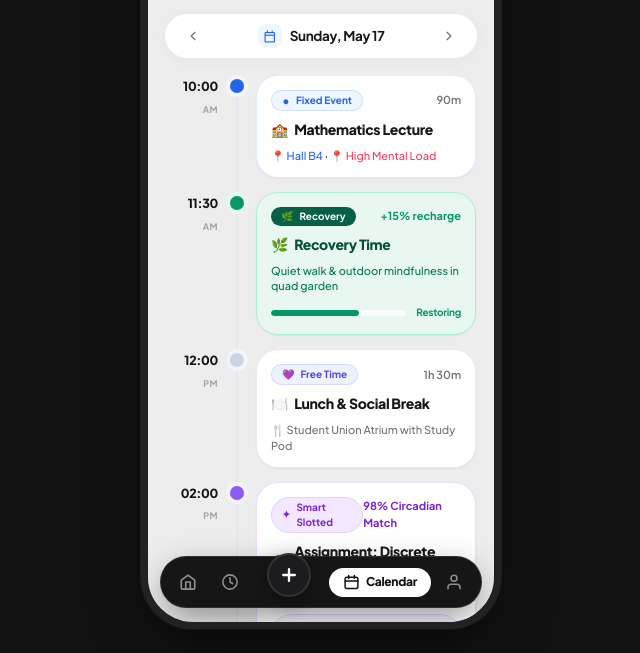
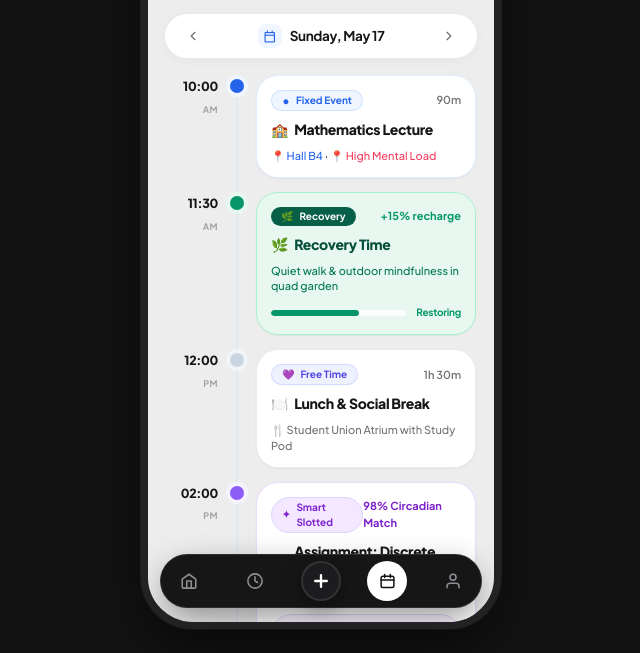
Before and after one commit to Jin-0804/daily-flow, a plain HTML site: page index.html in a window 1280 px wide. Shown: the part 195-848 px from the top of the page, without its empty margins (319-959 px from the left). Drawn offline with nearby package versions, Linux system fonts and the light colour scheme.

Commit message:
Add files via upload

```diff
--- a/index.html
+++ b/index.html
@@ -871,61 +871,46 @@
             }
         }
 
-        // Render the exact dark pill dock with center '+' button
+        // Render the exact dark pill dock with center '+' button (icon-only, equal spacing)
         function renderBottomDock() {
             const dockContainer = document.getElementById('navDockContainer');
             if (!dockContainer) return;
 
-            const leftTabs = [
-                { id: 'today', label: 'Today', icon: 'home' },
-                { id: 'rhythm', label: 'Rhythm', icon: 'clock' }
+            const tabs = [
+                { id: 'today',    icon: 'home'     },
+                { id: 'rhythm',   icon: 'clock'    },
+                { id: '_plus',    icon: 'plus'     },   // center action
+                { id: 'calendar', icon: 'calendar' },
+                { id: 'profile',  icon: 'profile'  }
             ];
 
-            const rightTabs = [
-                { id: 'calendar', label: 'Calendar', icon: 'calendar' },
-                { id: 'profile', label: 'Profile', icon: 'profile' }
-            ];
-
-            function renderTabButton(tab) {
+            const items = tabs.map(tab => {
+                if (tab.id === '_plus') {
+                    return `
+                        <button onclick="openAddEventModal()" class="w-10 h-10 rounded-full bg-[#1C1C1E] hover:bg-[#2C2C2E] text-white flex items-center justify-center shadow-[0_6px_20px_rgba(0,0,0,0.38)] border-2 border-white/10 active:scale-90 hover:scale-105 transition-all duration-200 cursor-pointer group shrink-0" title="Add Task">
+                            <svg class="w-5 h-5 stroke-[2.8] transition-transform duration-200 group-hover:rotate-90" fill="none" stroke="currentColor" viewBox="0 0 24 24">
+                                <path d="M12 5v14M5 12h14" stroke-linecap="round" stroke-linejoin="round"/>
+                            </svg>
+                        </button>
+                    `;
+                }
                 const isActive = currentScreen === tab.id;
                 if (isActive) {
-                    // Active style from screenshot: White pill with dark icon & label
                     return `
-                        <button onclick="switchScreen('${tab.id}')" class="bg-white text-[#111111] rounded-full px-3.5 py-1.5 flex items-center space-x-1.5 shadow-sm active:scale-95 transition-all cursor-pointer">
+                        <button onclick="switchScreen('${tab.id}')" class="bg-white text-[#111111] w-10 h-10 rounded-full flex items-center justify-center shadow-sm active:scale-95 transition-all cursor-pointer shrink-0">
                             ${getDockSvg(tab.icon)}
-                            <span class="text-[12px] font-extrabold tracking-tight leading-none">${tab.label}</span>
                         </button>
                     `;
                 } else {
-                    // Inactive style from screenshot: Minimalist muted gray icon
                     return `
-                        <button onclick="switchScreen('${tab.id}')" class="text-[#8E8E93] hover:text-white p-2.5 rounded-full active:scale-90 transition-transform cursor-pointer flex items-center justify-center" title="${tab.label}">
+                        <button onclick="switchScreen('${tab.id}')" class="text-[#8E8E93] hover:text-white w-10 h-10 rounded-full flex items-center justify-center active:scale-90 transition-transform cursor-pointer shrink-0">
                             ${getDockSvg(tab.icon)}
                         </button>
                     `;
                 }
-            }
-
-            dockContainer.innerHTML = `
-                <!-- Left Tabs: Home & Clock -->
-                <div class="flex items-center space-x-1">
-                    ${leftTabs.map(renderTabButton).join('')}
-                </div>
-
-                <!-- Center + Action Button (Add Daily Task) -->
-                <div class="flex items-center justify-center px-1">
-                    <button onclick="openAddEventModal()" class="w-[44px] h-[44px] rounded-full bg-[#1C1C1E] hover:bg-[#2C2C2E] text-white flex items-center justify-center shadow-[0_6px_20px_rgba(0,0,0,0.38)] border-2 border-white/10 -mt-3.5 active:scale-90 hover:scale-105 transition-all duration-200 cursor-pointer group shrink-0" title="Add Daily Task">
-                        <svg class="w-5 h-5 stroke-[2.8] transition-transform duration-200 group-hover:rotate-90" fill="none" stroke="currentColor" viewBox="0 0 24 24">
-                            <path d="M12 5v14M5 12h14" stroke-linecap="round" stroke-linejoin="round"/>
-                        </svg>
-                    </button>
-                </div>
-
-                <!-- Right Tabs: Calendar & Profile -->
-                <div class="flex items-center space-x-1">
-                    ${rightTabs.map(renderTabButton).join('')}
-                </div>
-            `;
+            }).join('');
+
+            dockContainer.innerHTML = items;
         }
 
         function switchScreen(screenName) {
```
